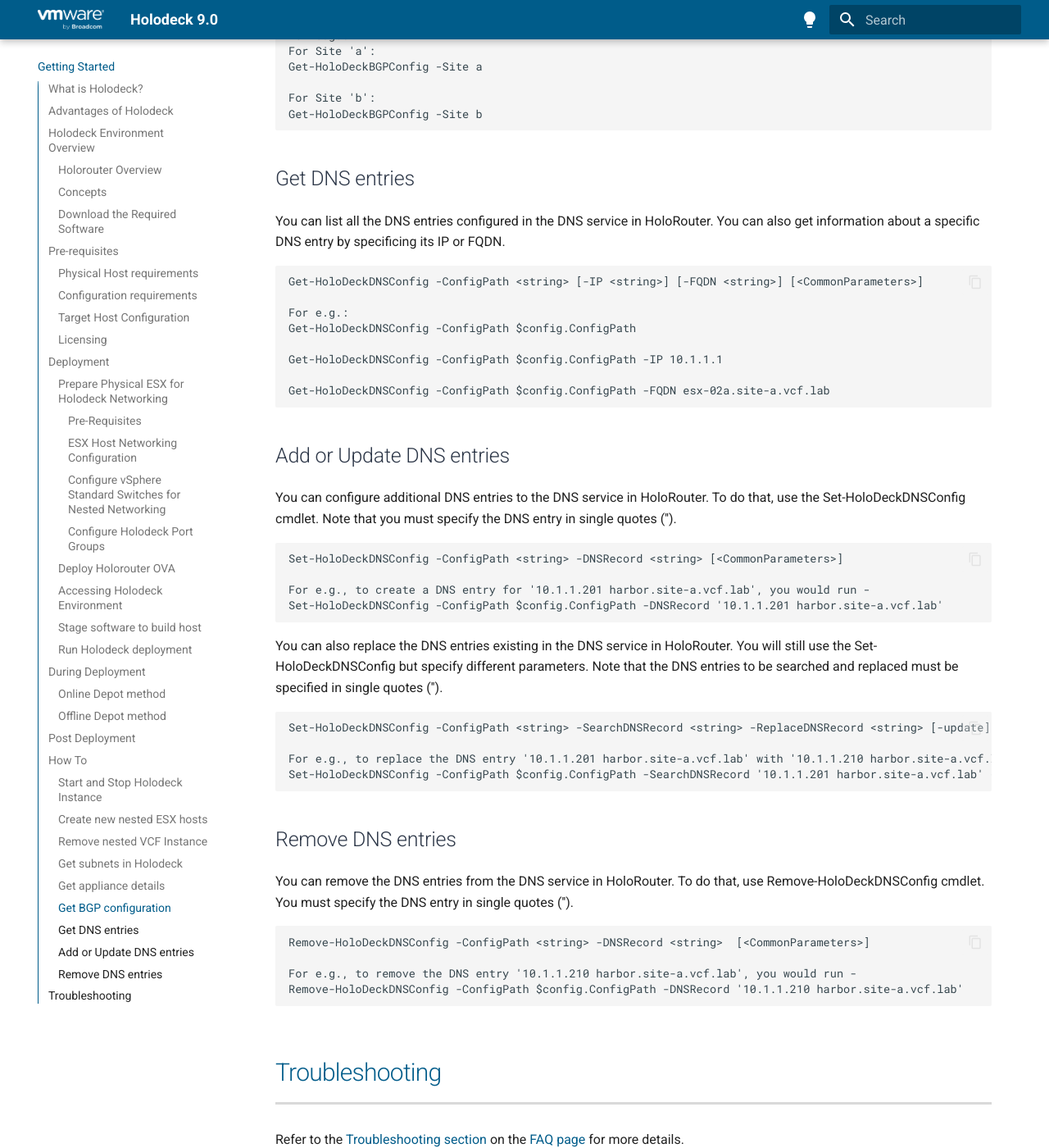
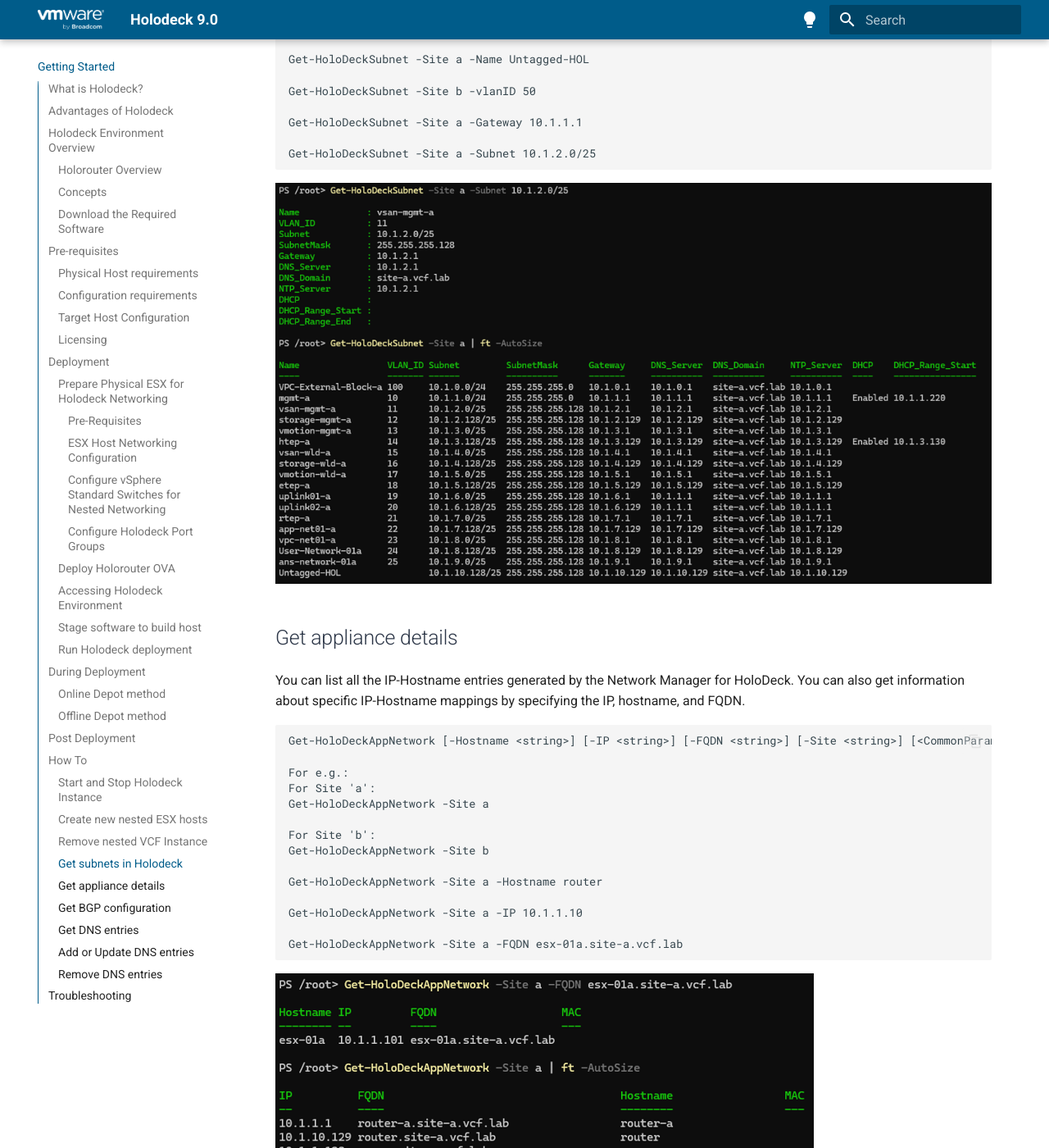
Before and after one commit to vmware/Holodeck, an MkDocs documentation site: the page built from docs/index.md, in a window 1280 px wide and 1400 px high, scrolled down 27799 px. Shown: the whole window at 82% size. Built offline with MkDocs 1.6.1 and Material for MkDocs 9.7.7, drawn with Linux system fonts in a browser that asks for light colours; some of the changed text lies outside the part shown.

Commit message:
add output images for How-To section commands

````diff
--- a/docs/index.md
+++ b/docs/index.md
@@ -656,6 +662,8 @@
 Get-HoloDeckSubnet -Site a -Subnet 10.1.2.0/25
 ```
 
+![image](images/Get-HoloDeckSubnet.png)
+
 ### Get appliance details
 
 You can list all the IP-Hostname entries generated by the Network Manager for HoloDeck. You can also get information about specific IP-Hostname mappings by specifying the IP, hostname, and FQDN.
@@ -677,6 +685,8 @@
 Get-HoloDeckAppNetwork -Site a -FQDN esx-01a.site-a.vcf.lab
 ```
 
+![image](images/Get-HoloDeckAppNetwork.png)
+
 ### Get BGP configuration
 
 You can list the BGP configuration generated by the Network Manager for HoloDeck.
@@ -692,9 +702,11 @@
 Get-HoloDeckBGPConfig -Site b
 ```
 
+![image](images/Get-HoloDeckBGPConfig.png)
+
 ### Get DNS entries
 
-You can list all the DNS entries configured in the DNS service in HoloRouter. You can also get information about a specific DNS entry by specificing its IP or FQDN.
+You can list all the DNS entries configured in the DNS service in HoloRouter. You can also get information about a specific DNS entry by specifying its IP or FQDN.
 
 ```
 Get-HoloDeckDNSConfig -ConfigPath <string> [-IP <string>] [-FQDN <string>] [<CommonParameters>]
````
Also changed, not shown: other parts of docs/index.md (+16 -2 lines), docs/images/Get-HoloDeckAppNetwork.png (added), docs/images/Get-HoloDeckBGPConfig.png (added), docs/images/Get-HoloDeckDNSConfig.png (added), docs/images/Get-HoloDeckSubnet.png (added), docs/images/New-HoloDeckESXiNodes.png (added), docs/images/Remove-HoloDeckDNSConfig.png (added), docs/images/Set-HoloDeckDNSConfig-Update.png (added), docs/images/Set-HoloDeckDNSConfig.png (added), docs/images/Start-HoloDeckInstance.png (added), docs/images/Stop-HoloDeckInstance.png (added).
